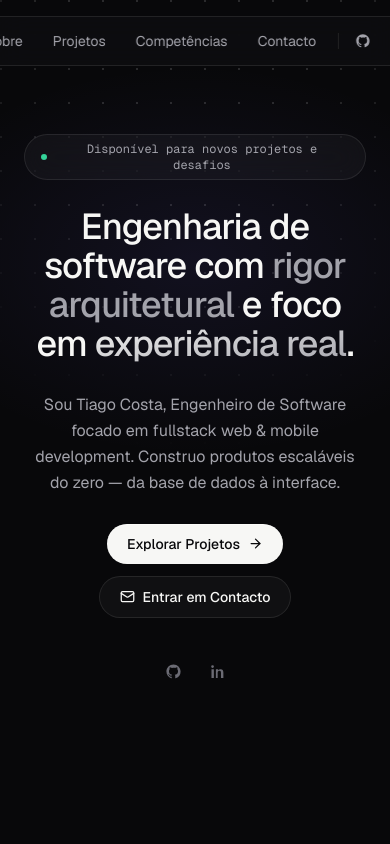
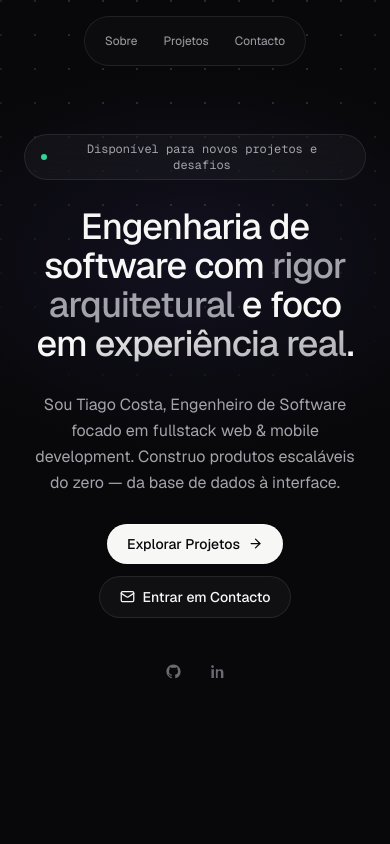
Before and after one commit to taigueis/portfolio, a Next.js app: page / in a window 390 px wide. Shown: the top 844 px of the page. Built offline with nearby package versions, Linux system fonts and the light colour scheme.

Commit message:
fix: mobile navbar responsiveness and overflow
Co-Authored-By: Claude Sonnet 5 <noreply@anthropic.com>
Claude-Session: https://claude.ai/code/session_01QGy83rqRKfApZxkLAw87cp

```diff
--- a/src/app/globals.css
+++ b/src/app/globals.css
@@ -149,6 +149,14 @@ button {
   background: rgba(255, 255, 255, 0.22);
 }
 
+.scrollbar-none {
+  scrollbar-width: none;
+  -ms-overflow-style: none;
+}
+.scrollbar-none::-webkit-scrollbar {
+  display: none;
+}
+
 @media (prefers-reduced-motion: reduce) {
   *,
   *::before,
--- a/src/components/sections/navbar.tsx
+++ b/src/components/sections/navbar.tsx
@@ -27,7 +27,7 @@ export function Navbar() {
   return (
     <nav
       className={cn(
-        "animate-fade-down fixed top-4 left-1/2 z-50 flex -translate-x-1/2 items-center gap-1 rounded-full border border-border bg-background-elevated/80 px-2 py-2 backdrop-blur-md transition-shadow duration-300 sm:top-6",
+        "animate-fade-down fixed top-4 left-1/2 z-50 flex w-[calc(100%-2rem)] max-w-fit -translate-x-1/2 items-center gap-1 overflow-x-auto scrollbar-none rounded-full border border-border bg-background-elevated/80 px-2 py-2 backdrop-blur-md transition-shadow duration-300 sm:top-6",
         scrolled && "shadow-[0_8px_30px_rgba(0,0,0,0.4)]"
       )}
     >
@@ -43,16 +43,19 @@ export function Navbar() {
           <a
             key={link.href}
             href={link.href}
-            className="rounded-full px-3.5 py-1.5 text-sm text-foreground-muted transition-colors duration-200 hover:bg-surface-hover hover:text-foreground sm:px-4"
+            className={cn(
+              "shrink-0 rounded-full px-3 py-2 text-xs whitespace-nowrap text-foreground-muted transition-colors duration-200 hover:bg-surface-hover hover:text-foreground sm:px-4 sm:py-1.5 sm:text-sm",
+              link.href === "#competencias" && "hidden min-[400px]:inline-flex"
+            )}
           >
             {link.label}
           </a>
         ))}
       </div>
 
-      <div className="mx-1 h-4 w-px bg-border" />
+      <div className="mx-1 hidden h-4 w-px bg-border sm:block" />
 
-      <div className="flex items-center gap-1 pr-1">
+      <div className="hidden items-center gap-1 pr-1 sm:flex">
         <a
           href={profile.links.github}
           target="_blank"
```
